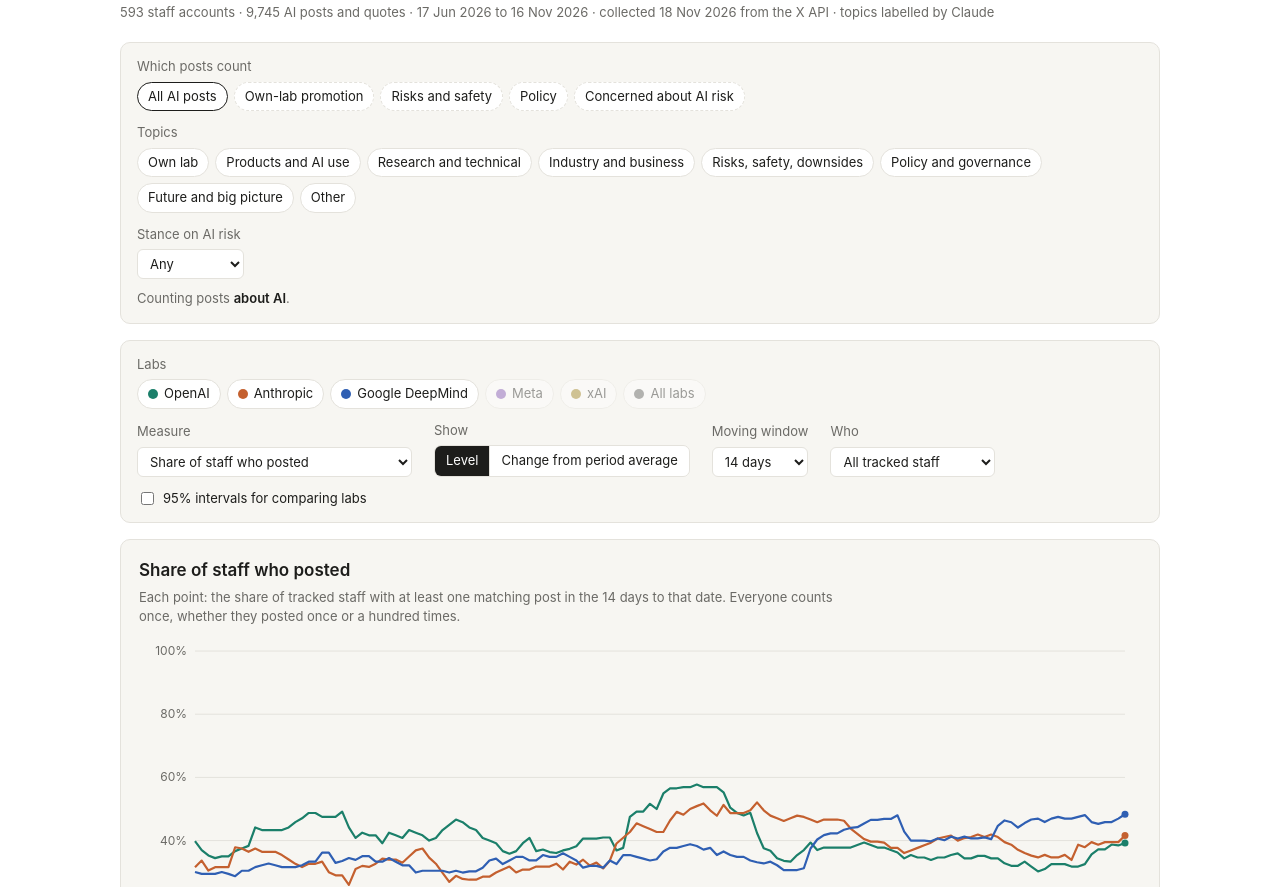
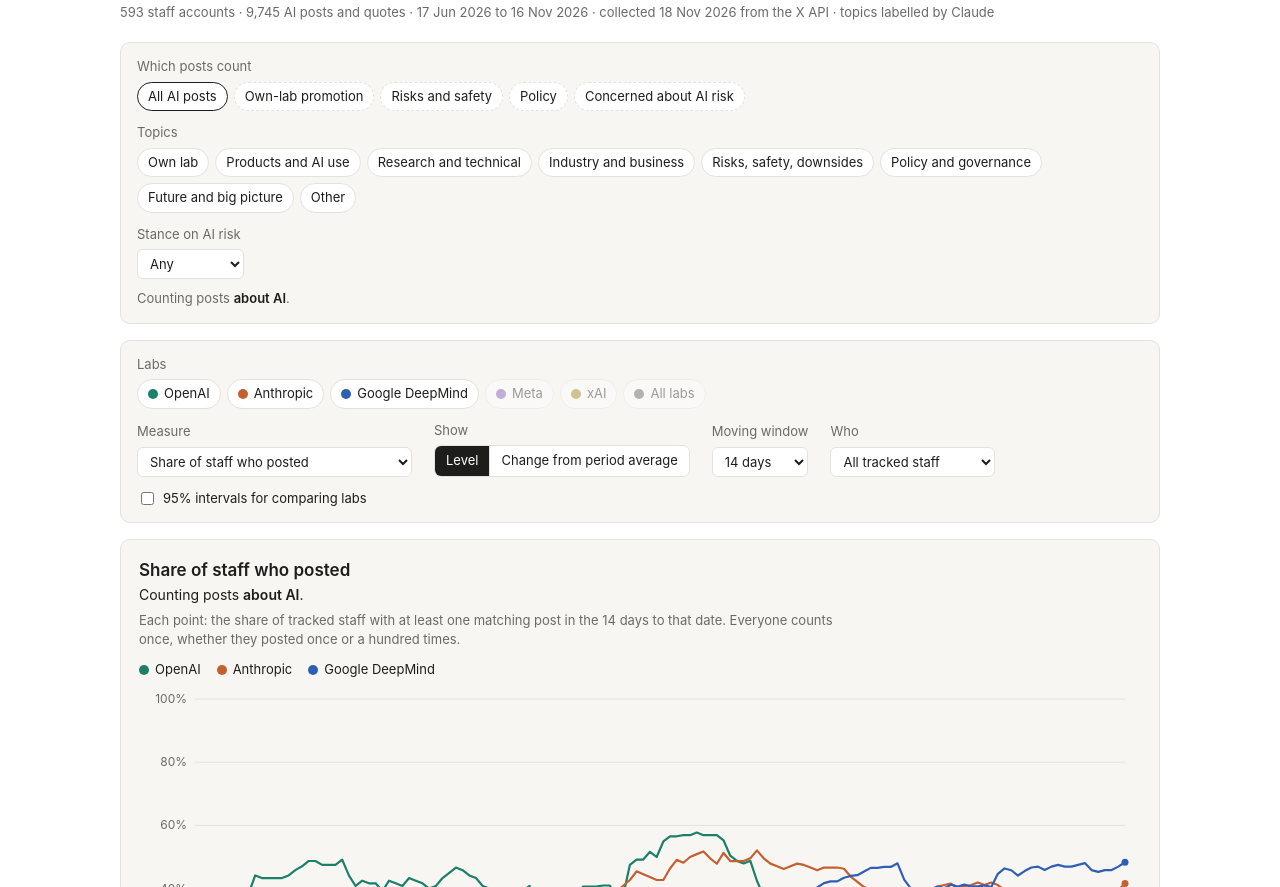
Before and after one commit to robertwiblin/AI-company-x-posts-dashboard, a plain HTML site: page index.html in a window 1280 px wide. Shown: the part 213-1100 px from the top of the page. Drawn offline with Linux system fonts and the light colour scheme.

Commit message:
Not sure

```diff
--- a/index.html
+++ b/index.html
@@ -40,6 +40,10 @@
   .counting b { color: var(--fg); font-weight: 600; }
   .card { background: var(--panel); border: 1px solid var(--line); border-radius: 10px; padding: 18px 18px 12px; margin: 0 0 20px; }
   .caption { color: var(--muted); font-size: 13px; margin: 0 0 10px; max-width: 85ch; }
+  .chart-what { font-size: 14px; margin: -4px 0 6px; max-width: 85ch; }
+  .chart-what b { font-weight: 600; }
+  .legend { display: flex; flex-wrap: wrap; gap: 6px 16px; font-size: 13px; margin: 0 0 6px; }
+  .legend .sw { display: inline-block; width: 10px; height: 10px; border-radius: 50%; margin-right: 6px; vertical-align: -1px; }
   .chart { position: relative; width: 100%; min-height: 360px; }
   svg text { fill: var(--muted); font-size: 12px; }
   .grid line { stroke: var(--line); }
@@ -142,7 +146,9 @@
 
   <div class="card">
     <h2 id="chart-title"></h2>
+    <p class="chart-what" id="chart-what"></p>
     <p class="caption" id="chart-caption"></p>
+    <div class="legend" id="chart-legend"></div>
     <div class="chart" id="chart"></div>
   </div>
 
@@ -333,6 +339,8 @@ function nice(v) {
 function draw() {
   const M = MEASURES[state.measure], f = curFilter(), change = state.view === "change";
   document.getElementById("counting").innerHTML = `Counting posts <b>${describe(f)}</b>.`;
+  const whoNote = state.who === "technical" ? " Technical roles only." : state.who === "regular" ? " Regular posters only." : "";
+  document.getElementById("chart-what").innerHTML = `Counting posts <b>${describe(f)}</b>.${whoNote}`;
   document.getElementById("bands-wrap").style.display = !change && (state.measure === "share" || state.measure === "days") ? "" : "none";
   document.getElementById("chart-title").textContent = (change ? "Change from period average: " : "") + M.title.toLowerCase().replace(/^./, c => c.toUpperCase());
   document.getElementById("chart-caption").textContent = M.caption(state.window) +
@@ -341,6 +349,9 @@ function draw() {
   const box = document.getElementById("chart");
   box.replaceChildren();
   const shown = LAB_UI.filter(l => state.on[l.key]).map(l => ({...l, ...series(l.key, f, state.measure, state.view)})).filter(s => s.pts.length);
+  const legend = document.getElementById("chart-legend");
+  legend.replaceChildren(...shown.map(s => { const d = document.createElement("span"), sw = document.createElement("span");
+    sw.className = "sw"; sw.style.background = s.color; d.append(sw, s.label); return d; }));
   if (!shown.length || !state.cats.size) { box.textContent = "Pick at least one lab and one topic."; drawTable(); drawLede(); return; }
   const W = Math.max(320, box.clientWidth), H = 360, m = {t: 14, r: 16, b: 30, l: 56};
   const iw = W - m.l - m.r, ih = H - m.t - m.b;
```
Also changed, not shown: template.html (+11 -0 lines), 1 other file.
